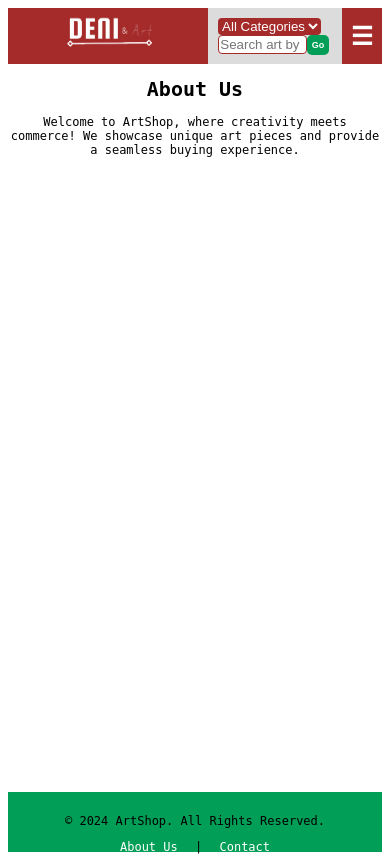
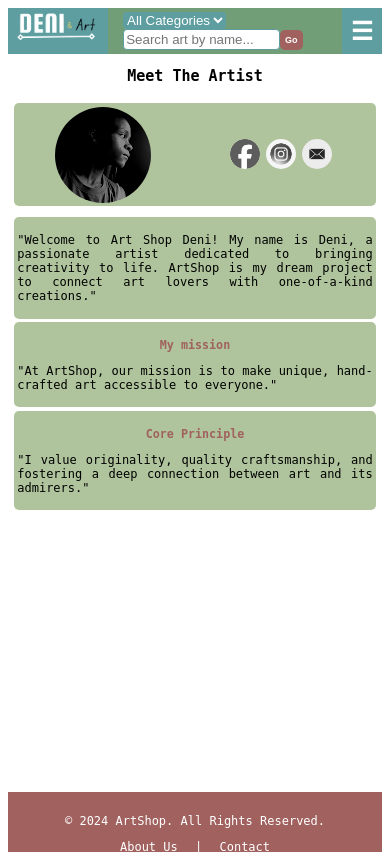
Before and after one commit to deni-cyber/artshop, a Django app: template art/templates/art/about.html in a window 390 px wide. Run offline with Django 3.2, Linux system fonts and the light colour scheme; the template is opened without the code that fills it, so the values that code supplies are empty.

Commit message:
more ui design

```diff
--- a/art/templates/art/about.html
+++ b/art/templates/art/about.html
@@ -1,5 +1,44 @@
 {% extends 'art/base.html' %}
+{% load static %}
+
 {% block content %}
-<h1>About Us</h1>
-<p>Welcome to ArtShop, where creativity meets commerce! We showcase unique art pieces and provide a seamless buying experience.</p>
+<h2>Meet The Artist</h2>
+<div class="aboutc">
+    <div class="aphoto">
+        <img src="{% static 'art/images/deni.png' %}" alt="image">
+        <div class="aiconbox">
+
+            <div class="aicon">
+                <a href="#" ><img src="{% static 'art/images/fb.png' %}" alt="Logo" width="30"></a>
+            </div>
+            <div class="aicon">
+                <a href="#" ><img src="{% static 'art/images/ig.jpg' %}" alt="Logo" width="30"></a>
+            </div>
+            <div class="aicon">
+                <a href="#" ><img src="{% static 'art/images/email.png' %}" alt="Logo" width="30"></a>
+            </div>
+
+        </div>
+    </div>
+    <div class="atext">
+        <div class="card">
+            <p>
+                "Welcome to Art Shop Deni! My name is Deni, a passionate artist dedicated to bringing creativity to life.
+            ArtShop is my dream project to connect art lovers with one-of-a-kind creations."
+            </p>
+        </div>
+        <div class="card">
+            <h3>My mission</h3>
+            <p>
+                "At ArtShop, our mission is to make unique, hand-crafted art accessible to everyone."
+            </p>
+        </div>
+        <div class="card">
+            <h3>Core Principle</h3>
+            <p>
+                "I value originality, quality craftsmanship, and fostering a deep connection between art and its admirers."
+            </p>
+        </div>
+    </div>
+</div>
 {% endblock %}
--- a/art/templates/art/base.html
+++ b/art/templates/art/base.html
@@ -14,6 +14,7 @@
     <link rel="stylesheet" type="text/css" href="{% static 'art/css/cart.css' %}">
     <link rel="stylesheet" type="text/css" href="{% static 'art/css/art_detail.css' %}">
     <link rel="stylesheet" type="text/css" href="{% static 'art/css/order.css' %}">
+    <link rel="stylesheet" type="text/css" href="{% static 'art/css/about.css' %}">
 
     <!-- Link to favicon -->
     <link rel="icon" href="{% static 'art/icons/favicon.ico' %}" type="image/x-icon">
@@ -24,7 +25,7 @@
             <!-- Header Section -->
             <header>
                 <nav class="navbar">
-                    <img src="{% static 'art/images/logo.png' %}" alt="Logo" width="200" class="logo">
+                    <img src="{% static 'art/images/logo.png' %}" alt="Logo" width="100" class="logo">
 
                     <div class="filterbox">
                         <form method="get" action="{% url 'art:art_list' %}">
--- a/art/templates/art/view_cart.html
+++ b/art/templates/art/view_cart.html
@@ -4,7 +4,7 @@
 
 {% block content %}
 
-    <h3>Your Cart</h3>
+    <h2>Your Cart</h2>
     <div class="item-list">
         {% for item in cart_items %}
             <div class="item">
--- /dev/null
+++ b/static/art/css/about.css
@@ -0,0 +1,66 @@
+.aboutc{
+    display: flex;
+    align-items: center;
+    padding: .5%;
+    justify-content: center;
+}
+.aphoto{
+    align-self: flex-start;
+    background-color:  #7ea05f9d;
+    padding: 1%;
+    border-radius: 5px;
+}
+.aphoto img{
+    border-radius: 50%;
+}
+.aphoto a{
+    color:  white;
+}
+
+.atext{
+    padding: 1%;
+    width: 40%;
+}
+.card{
+    padding: .1%;
+    background-color:  #7ea05f9d;
+    border-radius: 5px;
+    margin: 1%;
+    padding: 1%;
+    color: #A0615F;
+}
+.atext p{
+    color: black;
+    text-align: justify;
+}
+.aiconbox{
+    display: flex;
+    flex-direction: row;
+    justify-content: space-between;
+    border-radius: 5px;
+}
+.aicon{
+    padding: 3px;
+}
+
+@media (max-width: 768px) {
+    .aboutc{
+        flex-direction: column;
+    }
+
+    .atext{
+        padding: 1%;
+        width: 100%;
+        text-align:center;
+        padding: 1%;
+    }
+
+    .aphoto{
+        display: flex;
+        align-items: center;
+        justify-content: space-around;
+        width: 96%;
+        margin: 1%;
+        padding: 1%;
+    }
+ }
--- a/static/art/css/art_detail.css
+++ b/static/art/css/art_detail.css
@@ -21,14 +21,14 @@
 }
 
 .dbacklink{
-    background-color: brown;
+    background-color: cadetblue;
     display: flex;
     flex-direction: row;
     justify-content: space-around;
     padding: 1%;
 }
 .dform{
-    background-color: brown;
+    background-color: cadetblue;
 }
 .dbacklink button{
     border: solid 1px white;
--- a/static/art/css/art_listing.css
+++ b/static/art/css/art_listing.css
@@ -5,7 +5,7 @@
     justify-content: center;
 }
 .art_card{
-    background-color: gainsboro;
+    background-color: #7ea05f9d;
     display: flex;
     justify-content: end;
     flex-direction: column;
@@ -13,6 +13,7 @@
     padding: 1%;
     max-width: 20%;
     font-size: xx-small;
+    border-radius: 5px;
 }
 .artimg{
     border-radius: 1px;
@@ -21,7 +22,7 @@
     font-weight: bolder;
     width: 100%;
     text-decoration: underline;
-    color: brown;
+    color: black;
 }
 .sellbox{
     display: flex;
@@ -32,14 +33,14 @@
     color: white;
 }
 .detailbutton{
-    background-color:brown;
+    background-color:cadetblue;
     padding: none;
     padding: 5px;
 }
 .sellbox form{
     border: none;
     flex-grow: 5;
-    background-color: #009E56;
+    background-color: #A0615F;
     display: flex;
     align-items: center;
     justify-content: center;
@@ -55,6 +56,7 @@
 @media (max-width: 768px) {
     .art_card {
         max-width: 40%;
+        padding: 2%;
     }
     .art_image{
         width: 100%;
--- a/static/art/css/base.css
+++ b/static/art/css/base.css
@@ -1,8 +1,9 @@
 body{
     padding: none;
     text-align: center;
-    font-size: 10px;
+    font-size: 12px;
     font-family: monospace;
+    background-color: white;
 }
 
 #page-container {
@@ -23,19 +24,19 @@ height: 2.5rem;            /* Footer height */
 
 input{
     border-radius: 4px;
-    border: solid brown 1px;
+    border: solid cadetblue 1px;
 
 }
 
 select{
     border-radius: 4px;
     border: none;
-    background-color: brown;
+    background-color: cadetblue;
     color: white;
 }
 
 button{
-    background-color: #009E56;
+    background-color: #A0615F;
     border: none;
     color: white;
     border-radius: 5px;
@@ -46,9 +47,7 @@ button{
 label{
     color: black;
 }
-p{
-    color: black;
-}
+
 
 ul{
     list-style: none;
@@ -63,7 +62,7 @@ ul{
     display: flex;
     flex-direction: row;
     justify-content: space-between;
-    background-color: brown;
+    background-color: cadetblue;
 }
 
 
@@ -95,7 +94,7 @@ ul{
 .navlistbox a.active {
     font-weight: bold;
     color: white; /* Change to a contrasting color */
-    background-color: #009E56; /* Highlight background */
+    background-color: #A0615F; /* Highlight background */
     border-radius: 5px;
     padding: 10px;
 }
@@ -106,7 +105,7 @@ ul{
 
 .filterbox{
     display: flex;
-    background-color: gainsboro;
+    background-color: #7ea05f9d;
     align-items: center;
     padding: 1%;
 }
@@ -140,7 +139,7 @@ ul{
 }
 
 .footer {
-    background-color: #009E56;
+    background-color: #A0615F;
     color: white;
     text-align: center;
     padding: 10px 0;
@@ -165,6 +164,10 @@ ul{
 
 /* Mobile Styles */
 @media (max-width: 900px) {
+    body {
+        font-size: 10px;
+        scroll-behavior: smooth;
+    }
     .filterbox{
         width: 100%;
     }
@@ -195,7 +198,7 @@ ul{
     .collapsible {
         display: none; /* Hide menu by default */
         flex-direction: column;
-        background-color: rgba(165, 42, 42, 0.884);
+        background-color: rgba(95, 158, 160, 0.89);
         position: fixed;
         right: 0;
         top: 0;
--- a/static/art/css/cart.css
+++ b/static/art/css/cart.css
@@ -6,7 +6,7 @@
     display: flex;
     justify-content: space-around;
     align-items: center;
-    background-color: gainsboro;
+    background-color:  #7ea05f9d;
     margin: 2%;
     padding: 8px;
 
@@ -38,12 +38,12 @@
 }
 
 .removebutton form{
-    background-color: #009E56;
+    background-color:  #7ea05f9d;
 }
 
 .totals{
     width: 100%;
-    background-color: brown;
+    background-color: cadetblue;
     color: white;
 }
 
--- a/static/art/css/order.css
+++ b/static/art/css/order.css
@@ -3,11 +3,11 @@
     justify-content: center;
 }
 .table{
-    background-color: gainsboro;
+    background-color:  #7ea05f9d;
 }
 
 .table th{
-    background-color: #009E56;
+    background-color: #5FA082;
     color: white;
     padding: 2px;
 }
```
Also changed, not shown: add.txt (added, +159 -0 lines), art/templates/art/art_list.html (+1 -6 lines), art/templates/art/contact.html (+7 -2 lines), db.sqlite3, static/art/icons/favicon.ico, static/art/images/deni.png (added), static/art/images/email.png (added), static/art/images/fb.png (added), static/art/images/ig.jpg (added), static/art/images/logo.png, static/art/images/phone.jpg (added).
